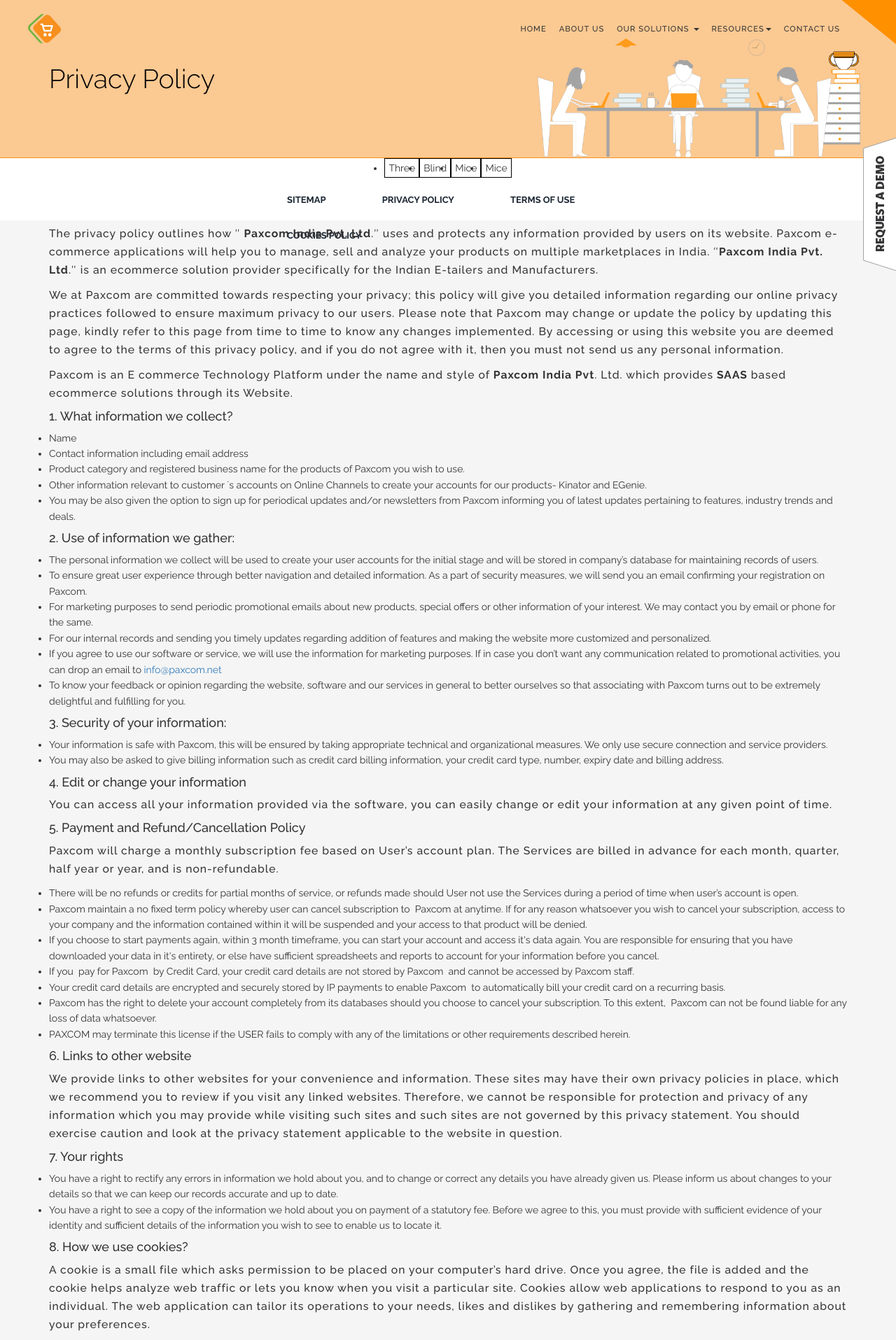
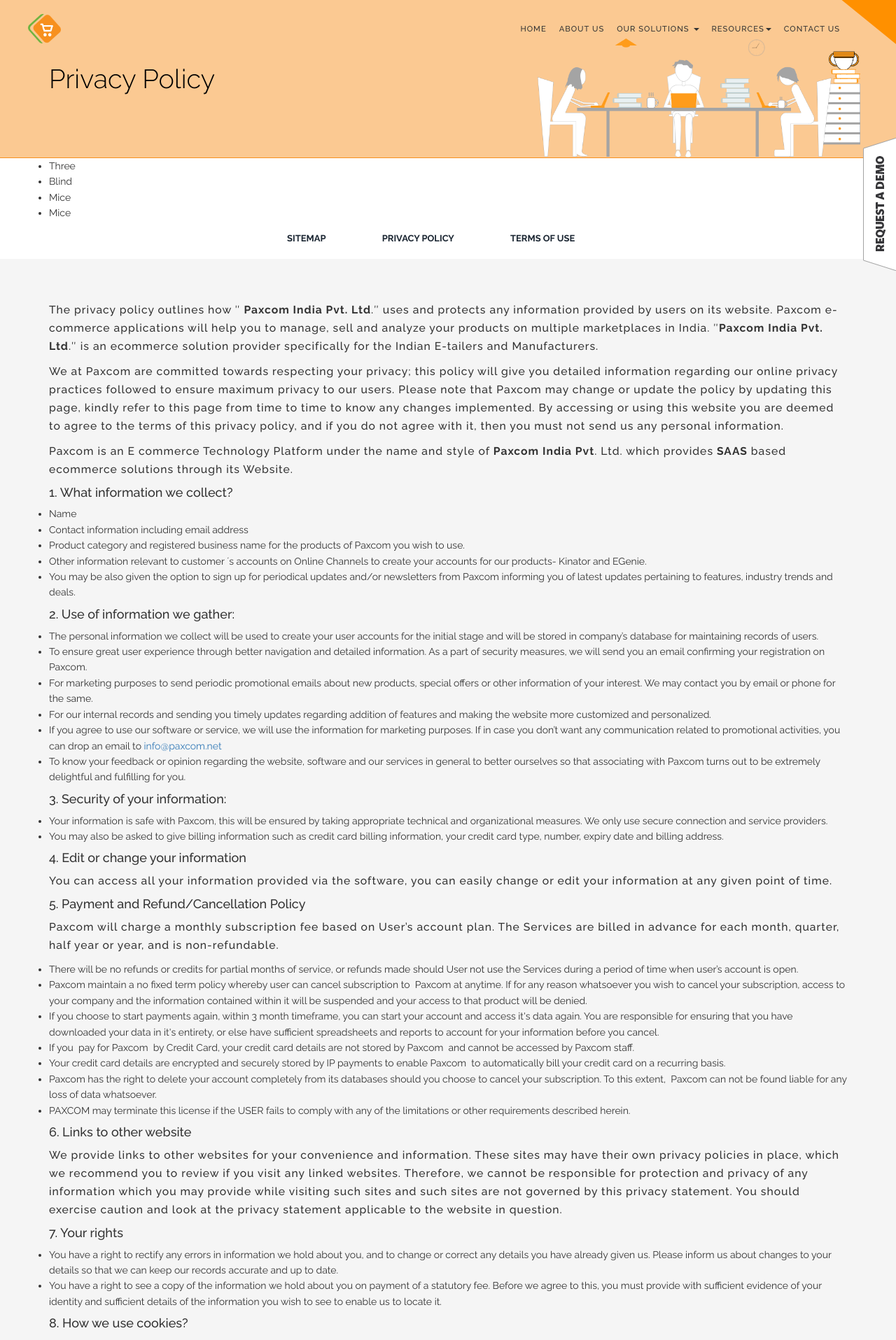
Before and after one commit to paxcom/paxcom.github.io, a Jekyll site: the page built from privacy_policy.md, in a window 1280 px wide. Shown: the top 1915 px of the page at 70% size. Built offline with Jekyll 4.4.1, drawn with Linux system fonts in a browser that asks for light colours; comment, search, counter and statistics services are not loaded.

Commit message:
css edit

```diff
--- a/_includes/pp-tnc-tab.html
+++ b/_includes/pp-tnc-tab.html
@@ -22,7 +22,6 @@
 <li><a href="https://www.intint.in/sitemap">Sitemap</a></li>
 <li><a href="https://www.intint.in/privacy-policy" class="active"> Privacy Policy</a></li>
 <li><a href="https://www.intint.in/terms-of-use"> Terms of Use</a></li>
-<li><a href="https://www.intint.in/cookies-policy">Cookies Policy</a></li>
 
 </ul>
 </div>
--- a/css/style.css
+++ b/css/style.css
@@ -837,28 +837,11 @@
     width: 36%;
 }
 
-.inner_ul_center {
-        text-align: center;
-    }
-    .inner_ul_center ul {
-        display: inline-block;
-        margin: 0;
-        padding: 0;
-        /* For IE, the outcast */
-        zoom:1;
-        *display: inline;
-    }
-    .inner_ul_center li {
-        float: left;
-        padding: 2px 5px;
-        border: 1px solid black;
-    }
-
-
 
 .mid_counter {
     width: 100%;
     background: #f5f5f5;
+    float: left;
 }
 
 .ab_cont_work {
```
